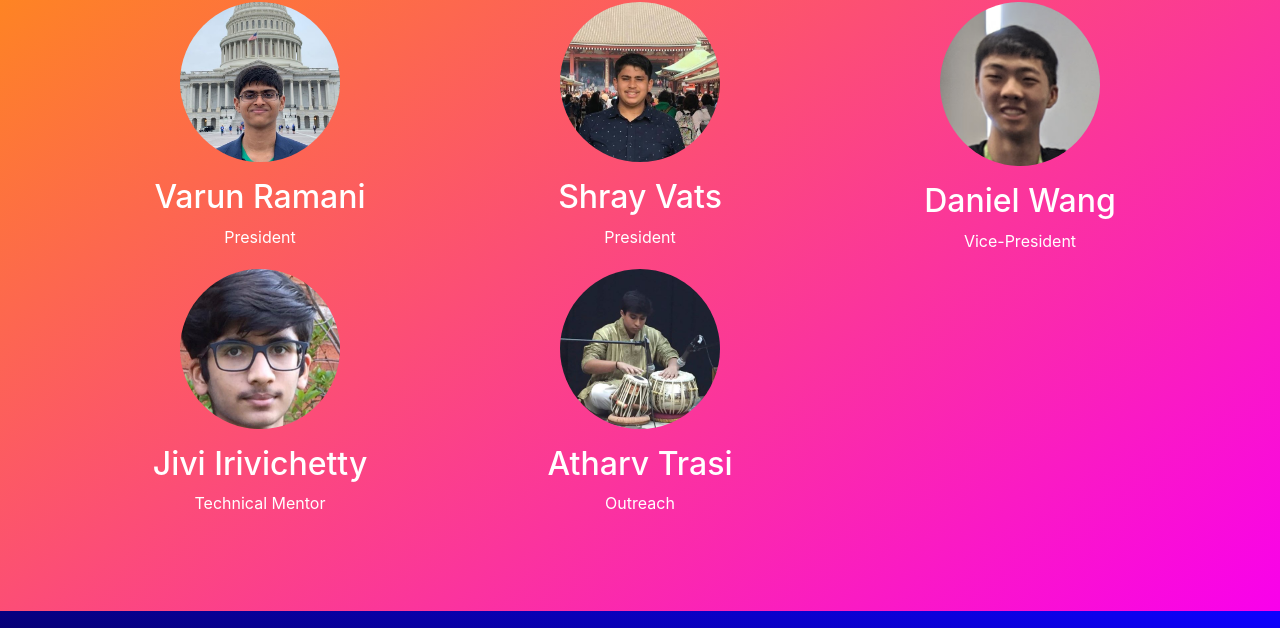
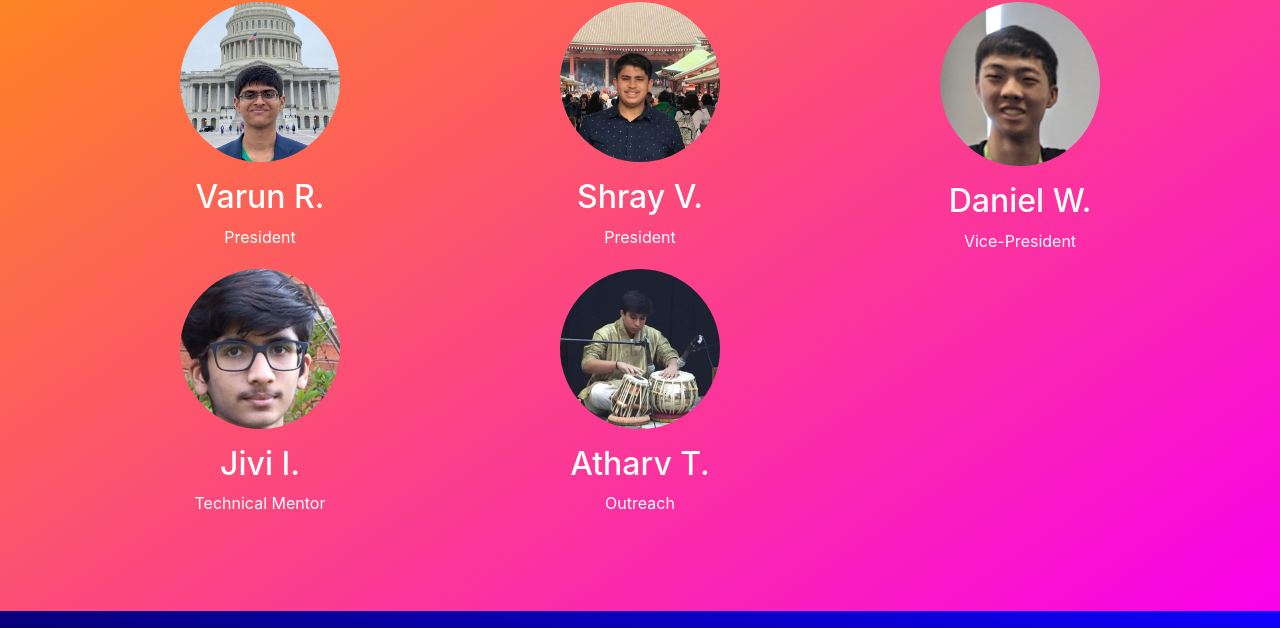
Before and after one commit to varun-ramani/hackhsnwebsite, a plain HTML site: page index.html in a window 1280 px wide. Shown: the part 4740-5368 px from the top of the page. Drawn offline with nearby package versions, Linux system fonts and the light colour scheme; a web font is replaced by a local one.

Commit message:
Shortened names

```diff
--- a/index.html
+++ b/index.html
@@ -221,21 +221,21 @@
                     <div class="col-4 text-center">
                         <div class="ourteam-person">
                             <img src="images/varun-ramani.jpg" class="img-fluid rounded-circle border-white">
-                            <h1>Varun Ramani</h1>
+                            <h1>Varun R.</h1>
                             <p>President</p>
                         </div>
                     </div>
                     <div class="col-4 text-center">
                         <div class="ourteam-person">
                             <img src="images/shray-vats.jpg" class="img-fluid rounded-circle border-white">
-                            <h1>Shray Vats</h1>
+                            <h1>Shray V.</h1>
                             <p>President</p>
                         </div>
                     </div>
                     <div class="col-4 text-center">
                         <div class="ourteam-person">
                             <img src="images/daniel-wang.png" class="img-fluid rounded-circle border-white">
-                            <h1>Daniel Wang</h1>
+                            <h1>Daniel W.</h1>
                             <p>Vice-President</p>
                         </div>
                     </div>
@@ -244,14 +244,14 @@
                     <div class="col-4 text-center">
                         <div class="ourteam-person">
                             <img src="images/jivi-irivichetty.jpg" class="img-fluid rounded-circle border-white">
-                            <h1>Jivi Irivichetty</h1>
+                            <h1>Jivi I.</h1>
                             <p>Technical Mentor</p>
                         </div>
                     </div>
                     <div class="col-4 text-center">
                         <div class="ourteam-person">
                             <img src="images/atharv-trasi.jpg" class="img-fluid rounded-circle border-white">
-                            <h1>Atharv Trasi</h1>
+                            <h1>Atharv T.</h1>
                             <p>Outreach</p>
                         </div>
                     </div>
```
